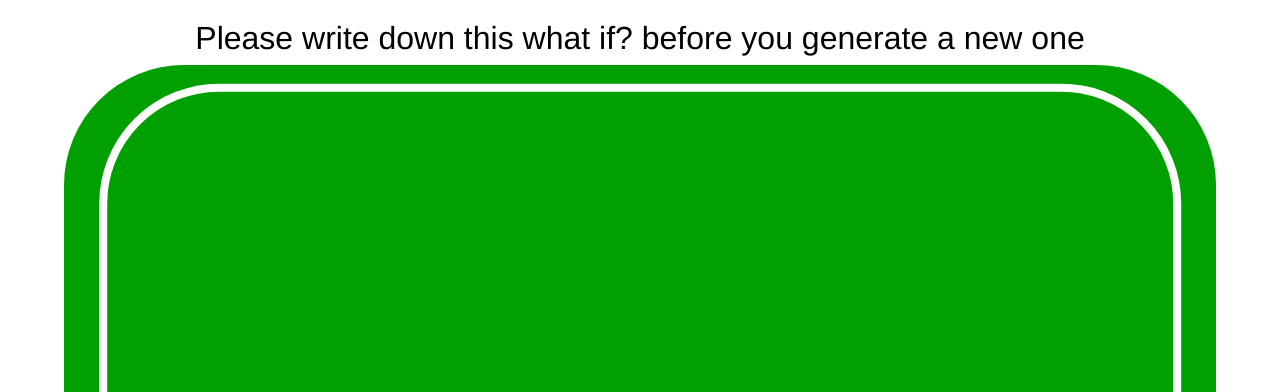
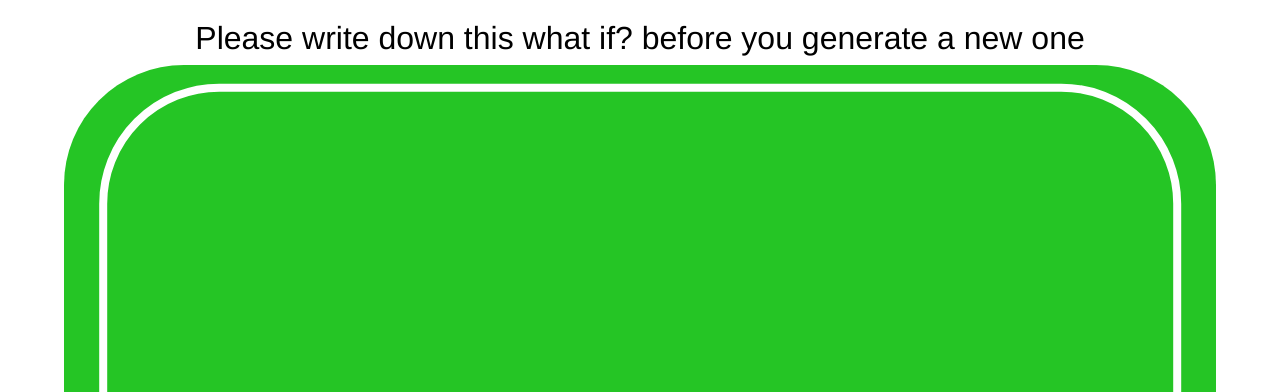
Before and after one commit to team-ecoplay/team-ecoplay.github.io, a plain HTML site: page whatIf.html in a window 1280 px wide. Shown: the top 392 px of the page. Drawn offline with Linux system fonts and the light colour scheme.

Commit message:
Update whatIf.html

```diff
--- a/whatIf.html
+++ b/whatIf.html
@@ -51,7 +51,7 @@
 </head>
 
 <body style="text-align: center;">
-    <div style="position: fixed; left: 50%; top: 52.5%; width: 90%; height: 90%; max-height: calc(100% - 90px); transform: translate(-50%, -50%); background-color: #00A000; border-radius: 120px; text-align: center;">
+    <div style="position: fixed; left: 50%; top: 52.5%; width: 90%; height: 90%; max-height: calc(100% - 90px); transform: translate(-50%, -50%); background-color: #25c525; border-radius: 120px; text-align: center;">
         <div style="position: fixed; width: 92.5%; height: 92.5%; left: 50%; top: 50%; border: 8px solid white; border-radius: 120px; transform: translate(-50%, -50%);"></div>
         <span id="text" style="position: fixed; left: 50%; top: 50%; text-align: center; color: white; font-size: 40px; width: 90%; transform: translate(-50%, -50%);"></span>
     </div>
```
